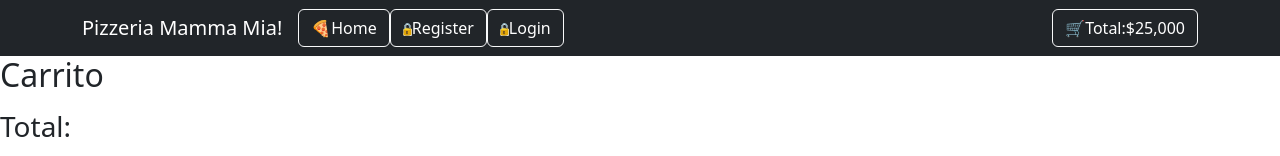
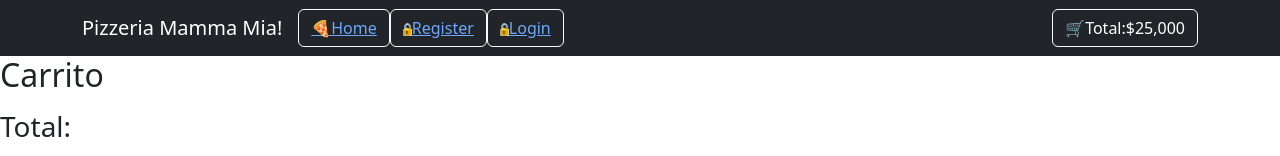
Before and after one commit to Descolle/HITO5_REACT, a React (Vite) app: page /HITO5_REACT/cart in a window 1280 px wide. Shown: the top 156 px of the page. Built offline with nearby package versions, Linux system fonts and the light colour scheme; the HTML template or start-up script is replaced by a standard one.

Commit message:
se realiza enlace en los botones y se crea notfound.css

```diff
--- a/src/App.jsx
+++ b/src/App.jsx
@@ -7,7 +7,6 @@ import CardPizza from "./components/CardPizza";
 import Cart from "./components/Cart";
 import LogIn from "./components/LogIn";
 import SignUp from "./components/SignUp";
-
 import NotFound from "./components/views/NotFound";
 
 
--- a/src/components/Navbar.jsx
+++ b/src/components/Navbar.jsx
@@ -8,6 +8,7 @@ import SignUp from "./SignUp";
 import LogIn from './LogIn';
 import { useSign } from "./hooks/useSign";
 import { useLogIn } from "./hooks/useLogIn"; // Importa el hook que maneja el estado del modal
+import { Link } from "react-router-dom";
 
 function NavBar() {
   const token = false;
@@ -20,20 +21,23 @@ function NavBar() {
         <Navbar.Brand>Pizzeria Mamma Mia!</Navbar.Brand>
         <Nav className="me-auto">
           <Button variant="outline-light" className="text-white">
-            🍕Home
+            <Link to="/HITO5_REACT/">🍕Home</Link>
           </Button>
           {/* se elimina el onclick  onClick={register} */}
           <Button
             variant="outline-light"
             className="text-white"
           >
-            <img src={token ? lockopen : lock} alt="lock status" />
+           <Link to="/HITO5_REACT/register"><img src={token ? lockopen : lock} alt="lock status" />
             {token ? "Profile" : "Register"}
+            </Link>
           </Button>
           {/* se elimina el onclick  onClick={OpenLog} */}
           <Button variant="outline-light" className="text-white" >
+          <Link to="/HITO5_REACT/login">
             <img src={token ? lockopen : lock} alt="lock status" />
             {token ? "LogOut" : "Login"}
+            </Link>
           </Button>
         </Nav>
         <Nav className="ms-auto">
--- a/src/components/SignUp.jsx
+++ b/src/components/SignUp.jsx
@@ -78,7 +78,7 @@ const SignUp = ({ children, openFormulario, closeRegister }) => {
         </button>
         <div className="account-exist">
           <label>¿Ya tienes cuenta?</label>
-          <Link to="/login">Iniciar Sesión</Link>
+          <Link to="/HITO5_REACT/login">Iniciar Sesión</Link>
         </div>
       </form>
       {children}
--- /dev/null
+++ b/src/components/views/NotFound.css
@@ -0,0 +1,4 @@
+* {
+    margin: 0px;
+    padding: 0px;
+}
--- a/src/components/views/NotFound.jsx
+++ b/src/components/views/NotFound.jsx
@@ -1,9 +1,10 @@
 import React from 'react'
+import "./NotFound.css"
 
 const NotFound = () => {
   return (
     <div>
-        <p>TE HAS EQUIVOCADO</p>
+        <h1>Oops...no hemos encontrado lo que buscabas</h1>
 
     </div>
   )
```
